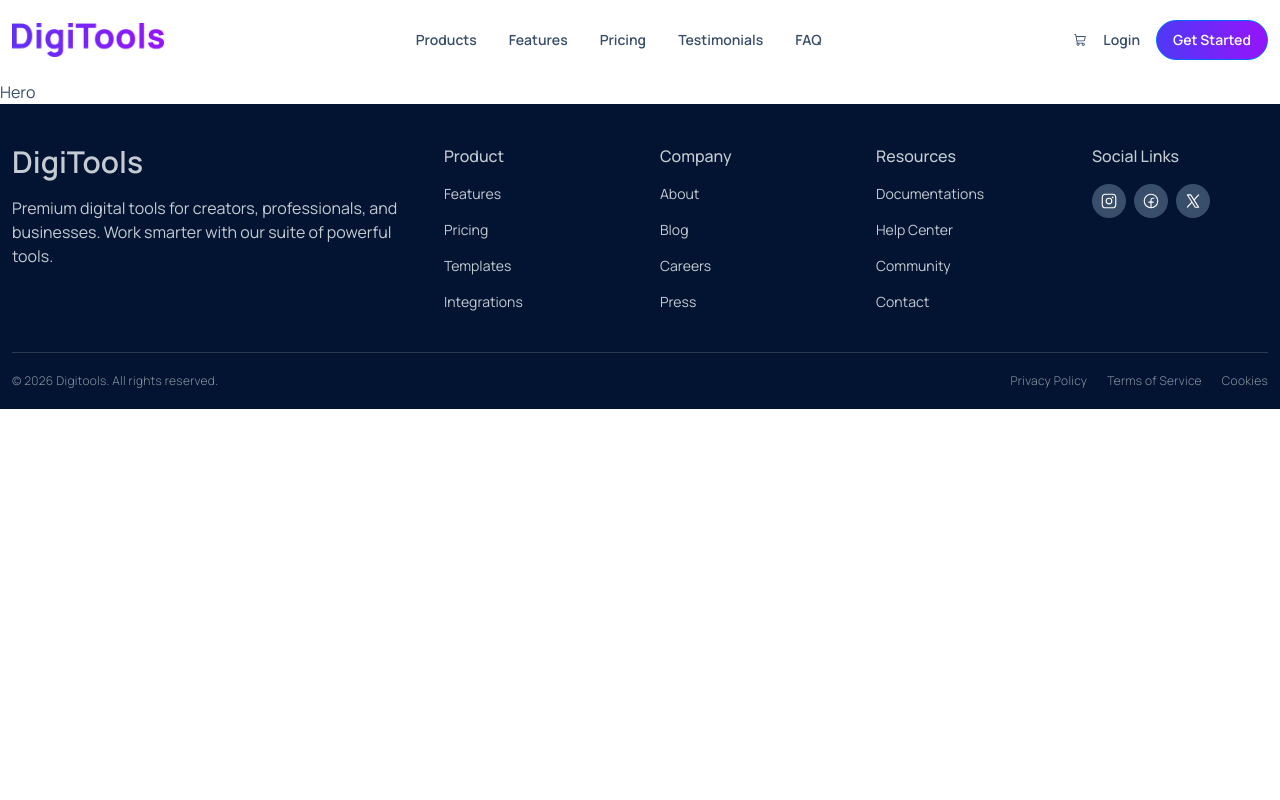
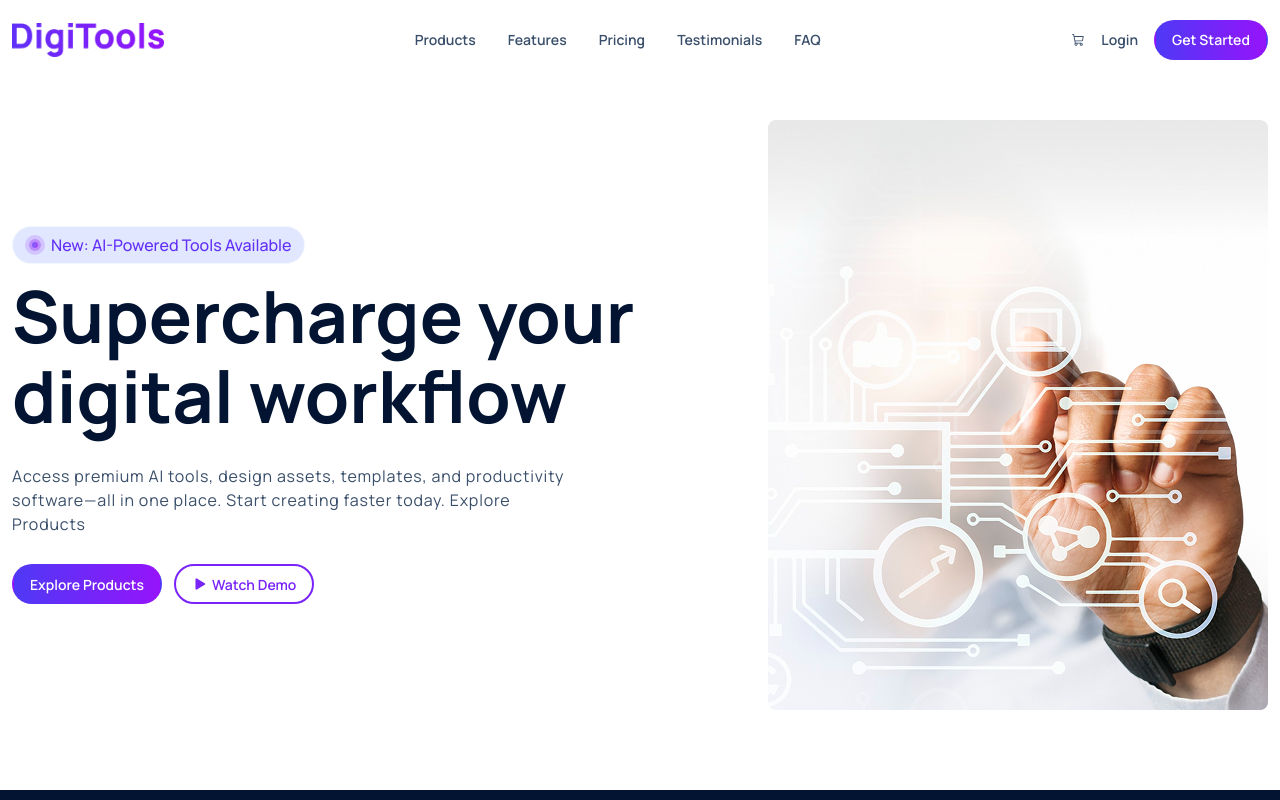
Before and after one commit to ShahSaminYasar/digitools, a React (Vite) app: page / in a window 1280 px wide. Shown: the top 800 px of the page. Built offline with nearby package versions, Linux system fonts and the light colour scheme.

Commit message:
Added: Hero section

```diff
--- a/src/components/Hero.jsx
+++ b/src/components/Hero.jsx
@@ -1,4 +1,37 @@
+import { PlayIcon } from "@phosphor-icons/react";
+import heroImage from "../assets/banner.png";
+
 const Hero = () => {
-  return <section>Hero</section>;
+  return (
+    <section style={{ paddingTop: "40px" }}>
+      <div className="container flex flex-col md:flex-row gap-10 items-center justify-center">
+        <div className="flex flex-col gap-7">
+          <div className="badge -mb-4">
+            <div className="indicator animate-pulse"></div>
+            New: AI-Powered Tools Available
+          </div>
+          <h3 className="text-7xl font-bold text-neutral leading-20">
+            Supercharge your digital workflow
+          </h3>
+          <p className="tracking-wider leading-6 block max-w-xl">
+            Access premium AI tools, design assets, templates, and productivity
+            software—all in one place. Start creating faster today. Explore
+            Products
+          </p>
+          <div className="flex gap-3">
+            <a href="#" className="btn btn-primary">
+              Explore Products
+            </a>
+
+            <a href="#" className="btn btn-outline">
+              <PlayIcon weight="fill" /> Watch Demo
+            </a>
+          </div>
+        </div>
+
+        <img src={heroImage} alt="" />
+      </div>
+    </section>
+  );
 };
 export default Hero;
--- a/src/index.css
+++ b/src/index.css
@@ -12,22 +12,94 @@ body {
   font-style: normal;
 }
 
+section {
+  padding: 80px 12px;
+}
+
 .container {
   width: 100%;
   max-width: 1366px;
   margin: 0 auto;
 }
 
+.gradient-bg {
+  background: linear-gradient(to right, #4f39f6, #9514fa);
+}
+
 .btn {
   border-radius: 50px;
   padding: 8px 16px;
+  border-width: 2px;
+  transition: all 0.3s;
 }
 
 .btn-primary {
   background: linear-gradient(to right, #4f39f6, #9514fa);
+  color: #ffffff;
+  border-color: transparent;
+}
+.btn-primary:hover {
+  box-shadow: 0px 0px 0px 4px #9689fc5f;
+}
+
+.btn-outline {
+  background: #fff;
+  border-color: #7923f8;
+  color: #7923f8;
+}
+.btn-outline:hover {
+  background: #7923f8;
   color: #ffffff;
 }
 
 nav ul li a:hover {
   color: var(--color-primary);
 }
+
+.badge {
+  background-color: #e1e7ff;
+  border-radius: 1000px;
+  padding: 18px 12px;
+  color: #622ff7;
+  font-weight: 500;
+  font-size: 16px;
+  text-align: center;
+  width: fit-content;
+  display: flex;
+  flex-direction: row;
+  gap: 6px;
+  justify-content: center;
+  align-items: center;
+  text-transform: capitalize;
+}
+
+.indicator {
+  width: 20px;
+  height: 20px;
+  border-radius: 100%;
+  background-color: #d0befe;
+  position: relative;
+}
+.indicator::before {
+  content: "";
+  position: absolute;
+  top: 50%;
+  left: 50%;
+  transform: translate(-50%, -50%);
+  background-color: #b77bfc;
+  width: 12px;
+  height: 12px;
+  border-radius: 100%;
+}
+.indicator::after {
+  content: "";
+  position: absolute;
+  top: 50%;
+  left: 50%;
+  transform: translate(-50%, -50%);
+  background: linear-gradient(to right, #4f39f6, #9514fa);
+  opacity: 0.8;
+  width: 6px;
+  height: 6px;
+  border-radius: 100%;
+}
```
